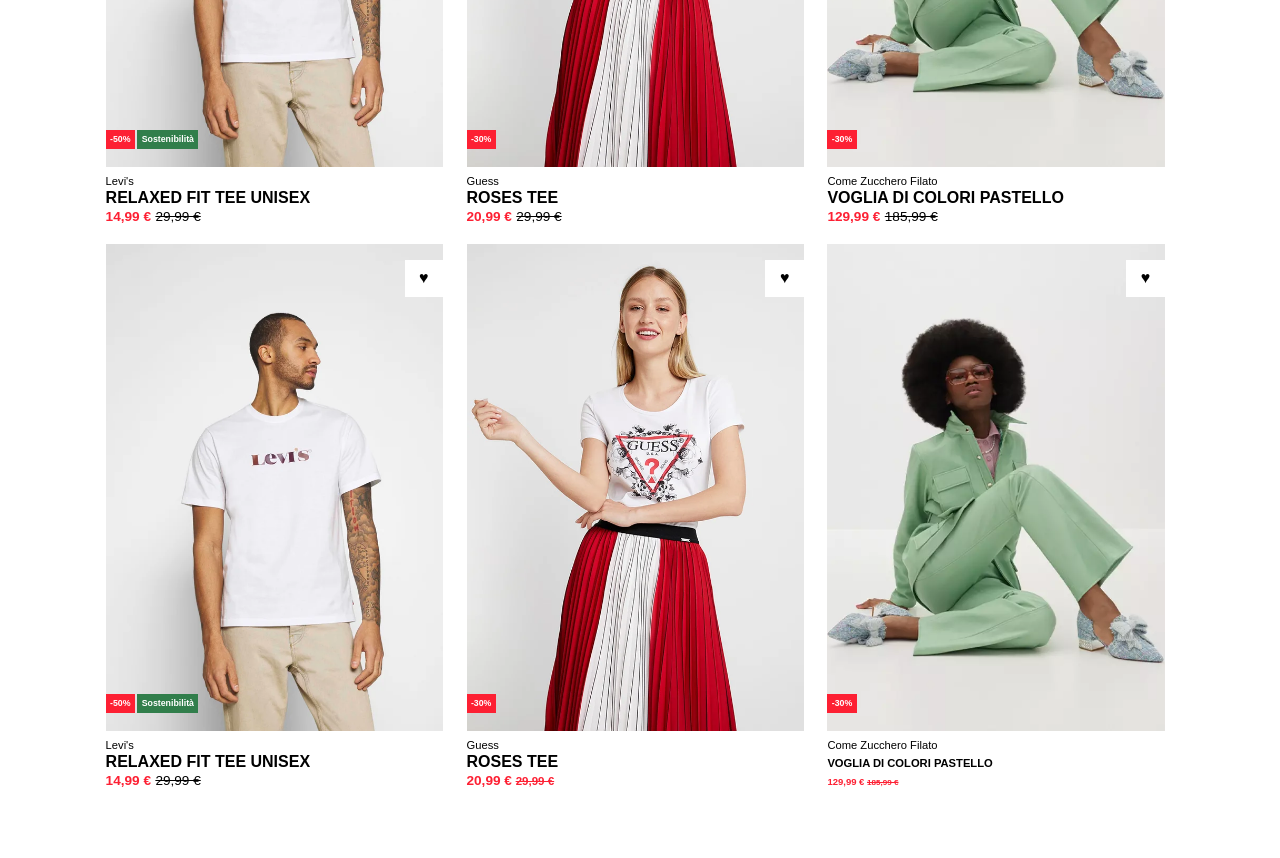
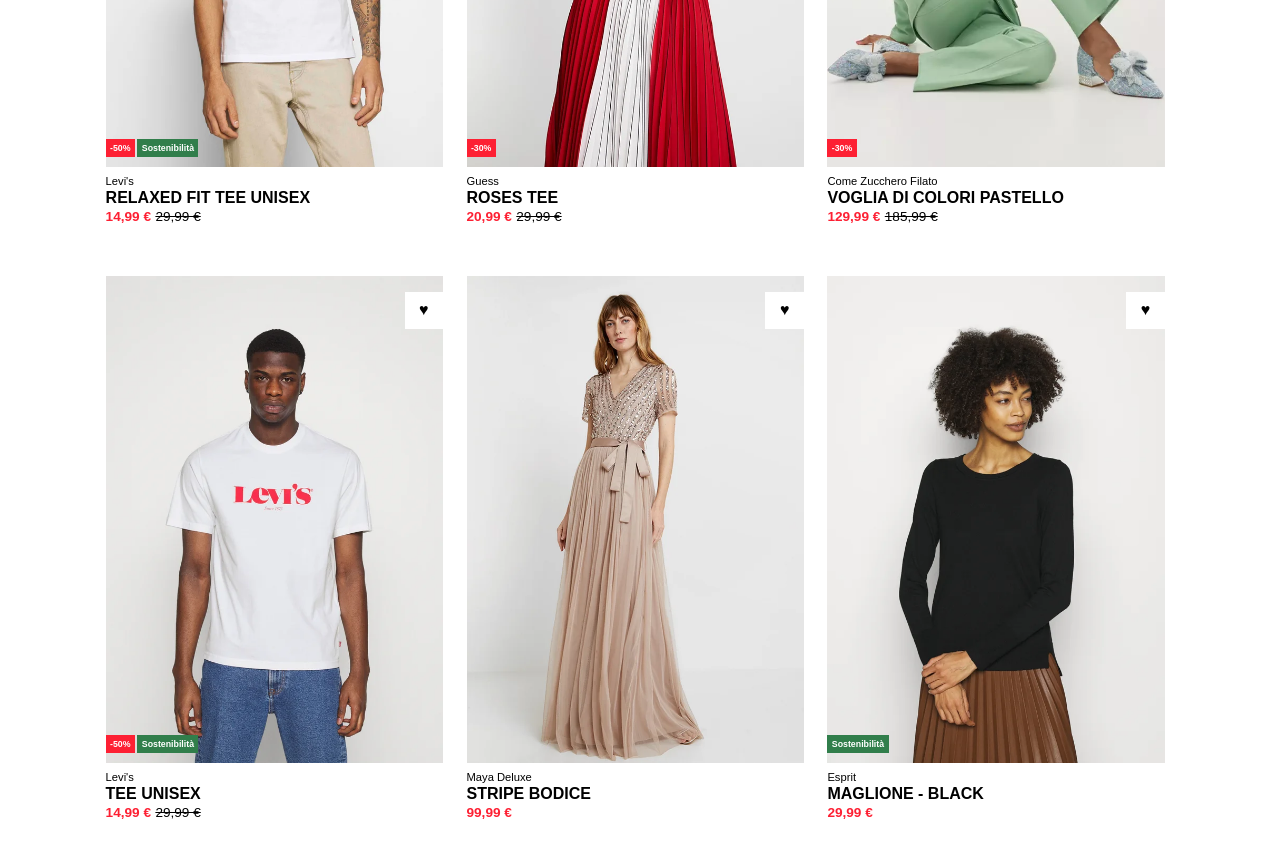
Before and after one commit to comemaino/html-css-boolando, a plain HTML site: page index.html in a window 1280 px wide. Shown: the part 360-1218 px from the top of the page. Before the commit the page ends 1188 px from the top, so only its background shows below. Drawn offline with Linux system fonts and the light colour scheme.

Commit message:
esercizio-completato

```diff
--- a/css/style.css
+++ b/css/style.css
@@ -23,6 +23,10 @@ html {
 
 
 /* PRODUCT    */
+
+.row {
+    margin-bottom: 2em;
+}
 
 .product {
     position: relative;
@@ -55,22 +59,24 @@ img {
 /* LABELS */
 
 .label {
-    display: block;
     position: absolute;
-    bottom: 2.5em;
+    left: 0;
+    bottom: 2em;
     font-size: .55em;
     font-weight: 700;
-    padding: .5em;
     color: #ffffff;
 }
 
-.label.discount {
+.discount {
     background-color: #fd2033;
+    position: relative;
+    padding: .5em;
 }
 
-.label.sostenibilità {
+.sostenibilità {
     background-color: #317e4b;
-    margin-left: 3.6em;
+    position: relative;
+    padding: .5em;
 }
 
 .heart {
--- a/index.html
+++ b/index.html
@@ -20,8 +20,10 @@
                         <img class="main-img" src="img/1.webp" alt="Relaxed-fit-tee-unisex-01">
                         <img class="hover-img"src="img/1b.webp" alt="Relaxed-fit-tee-unisex-02">
 <!-- #1 LABELS -->
-                        <span class="label discount">-50%</span>
-                        <span class="label sostenibilità">Sostenibilità</span>
+                        <div class="label">
+                            <span class="discount">-50%</span>
+                            <span class="sostenibilità">Sostenibilità</span>
+                        </div>
 
                         <span class="heart">&hearts;</span>
                     </div>
@@ -42,7 +44,10 @@
                         <img class="main-img" src="img/2.webp" alt="Roses-tee-01">
                         <img class="hover-img"src="img/2b.webp" alt="Roses-tee-02">
 <!-- #2 LABELS -->
-                        <span class="label discount">-30%</span>
+                        <div class="label">
+                            <span class="discount">-30%</span>
+
+                        </div>
 
                         <span class="heart">&hearts;</span>
                     </div>
@@ -62,12 +67,15 @@
                     <div class="frame">
                         <img class="main-img" src="img/3 1.webp"alt="Come-zucchero-filato-01">
                         <img class="hover-img"src="img/3b 1.webp"alt="Come-zucchero-filato-02">
-<!-- #2 LABELS -->
-                        <span class="label discount">-30%</span>
+<!-- #3 LABELS -->
+                        <div class="label">
+                            <span class="discount">-30%</span>
+
+                        </div>
 
                         <span class="heart">&hearts;</span>
                     </div>
-<!-- #2 PRODUCT INFO -->
+<!-- #3 PRODUCT INFO -->
                     <div class="info">
                         <span class="brand">Come Zucchero Filato</span>
                          <br>
@@ -77,9 +85,6 @@
                         <span class="original-price">185,99 €</span>
                     </div>
                 </div>
-
-
-
             </div>
 
 <!-- SECOND ROW -->
@@ -88,71 +93,70 @@
                 <div class="product">
 <!-- #4 IMAGES             -->
                     <div class="frame">
-                        <img class="main-img" src="img/1.webp" alt="Relaxed-fit-tee-unisex-01">
-                        <img class="hover-img"src="img/1b.webp" alt="Relaxed-fit-tee-unisex-02">
+                        <img class="main-img" src="img/4.webp" alt="Levi's-tee-unisex-01">
+                        <img class="hover-img"src="img/4b.webp" alt="Levi's-tee-unisex-02">
 <!-- #4 LABELS -->
-                        <span class="label discount">-50%</span>
-                        <span class="label sostenibilità">Sostenibilità</span>
-
+                        <div class="label">
+                            <span class="discount">-50%</span>
+                            <span class="sostenibilità">Sostenibilità</span>
+                        </div>
                         <span class="heart">&hearts;</span>
                     </div>
 <!-- #4 PRODUCT INFO -->
                     <div class="info">
                         <span class="brand">Levi's</span>
                         <br>
-                        <span class="model">RELAXED FIT TEE UNISEX</span>
+                        <span class="model">TEE UNISEX</span>
                         <br>
                         <span class="discount-price">14,99 €</span>
                         <span class="original-price">29,99 €</span>
                     </div>
                 </div>
-<!-- PRODUCT #2 -->
+<!-- PRODUCT #5 -->
                 <div class="product">
-<!-- #2 IMAGES             -->
+<!-- #5 IMAGES             -->
                     <div class="frame">
-                        <img class="main-img" src="img/2.webp" alt="Roses-tee-01">
-                        <img class="hover-img"src="img/2b.webp" alt="Roses-tee-02">
-<!-- #2 LABELS -->
-                        <span class="label discount">-30%</span>
+                        <img class="main-img" src="img/5.webp" alt="Stripe-bodice-01">
+                        <img class="hover-img"src="img/5b.webp" alt="Stripe-bodice-02">
+<!-- #5 LABELS -->
+                        <div class="label">
+
+                        </div>
+                        <span class="heart">&hearts;</span>
+                    </div>
+<!-- #5 PRODUCT INFO -->
+                    <div class="info">
+                        <span class="brand">Maya Deluxe</span>
+                        <br>
+                        <span class="model">STRIPE BODICE</span>
+                        <br>
+                        <span class="discount-price">99,99 €<span>
+                    </div>
+                </div>
+<!-- PRODUCT #6 -->
+                <div class="product">
+<!-- #6 IMAGES             -->
+                    <div class="frame">
+                        <img class="main-img" src="img/6.webp"alt="Esprit-maglione-black-01">
+                        <img class="hover-img"src="img/6b.webp"alt="Esprit-maglione-black-02">
+<!-- #6 LABELS -->
+                        <div class="label">
+
+                            <span class="sostenibilità">Sostenibilità</span>
+                        </div>
 
                         <span class="heart">&hearts;</span>
                     </div>
-<!-- #2 PRODUCT INFO -->
+<!-- #6 PRODUCT INFO -->
                     <div class="info">
-                        <span class="brand">Guess</span>
+                        <span class="brand">Esprit</span>
                         <br>
-                        <span class="model">ROSES TEE</span>
+                        <span class="model">MAGLIONE - BLACK</span>
                         <br>
-                        <span class="discount-price">20,99 €<span>
-                        <span class="original-price">29,99 €</span>
+                        <span class="discount-price">29,99 €<span>
                     </div>
                 </div>
-<!-- PRODUCT #3 -->
-                <div class="product">
-<!-- #3 IMAGES             -->
-                    <div class="frame">
-                        <img class="main-img" src="img/3 1.webp"alt="Come-zucchero-filato-01">
-                        <img class="hover-img"src="img/3b 1.webp"alt="Come-zucchero-filato-02">
-<!-- #2 LABELS -->
-                        <span class="label discount">-30%</span>
-
-                        <span class="heart">&hearts;</span>
-                    </div>
-<!-- #2 PRODUCT INFO -->
-                    <div class="info">
-                        <span class="brand">Come Zucchero Filato<span>
-                        <br>
-                        <span class="model">VOGLIA DI COLORI PASTELLO</span>
-                        <br>
-                        <span class="discount-price">129,99 €<span>
-                        <span class="original-price">185,99 €<span>
-                    </div>
-                </div>
-
-
-
             </div>
-
         </div>
     </main>
 </body>
```
